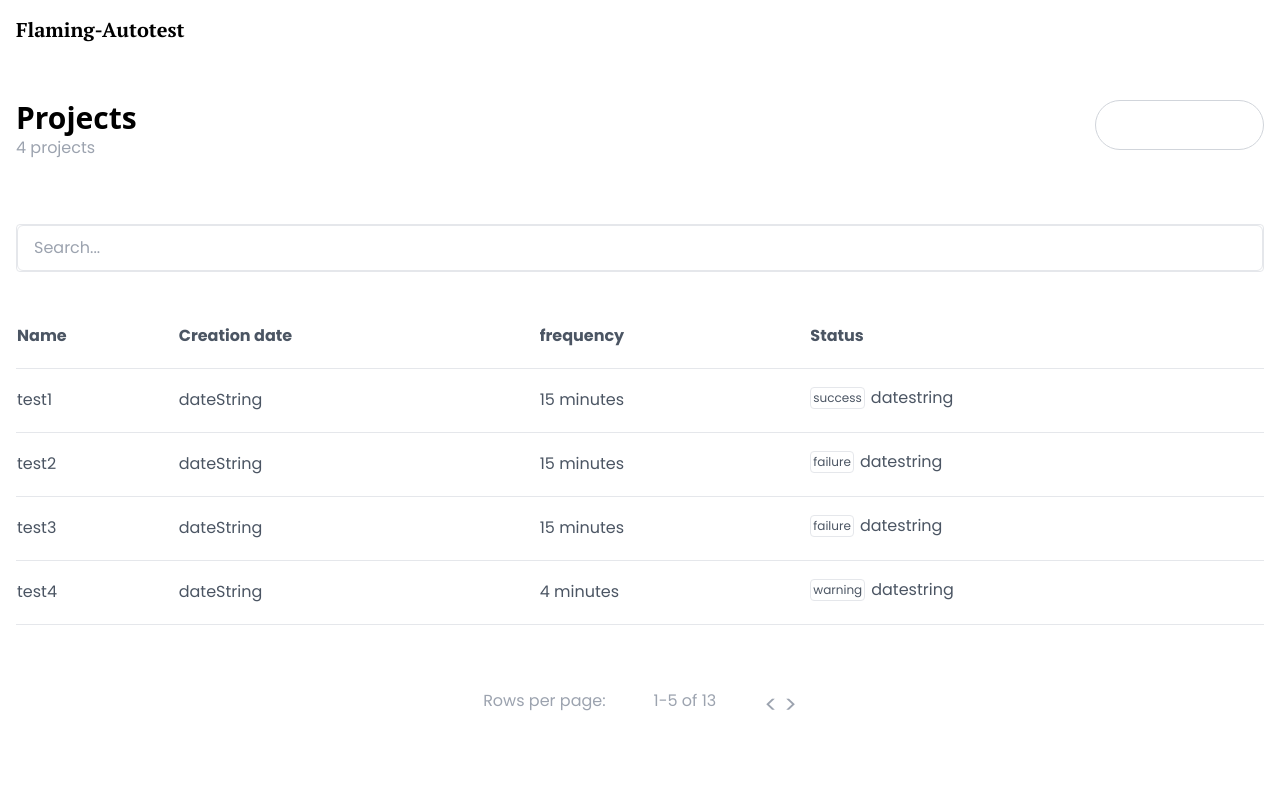
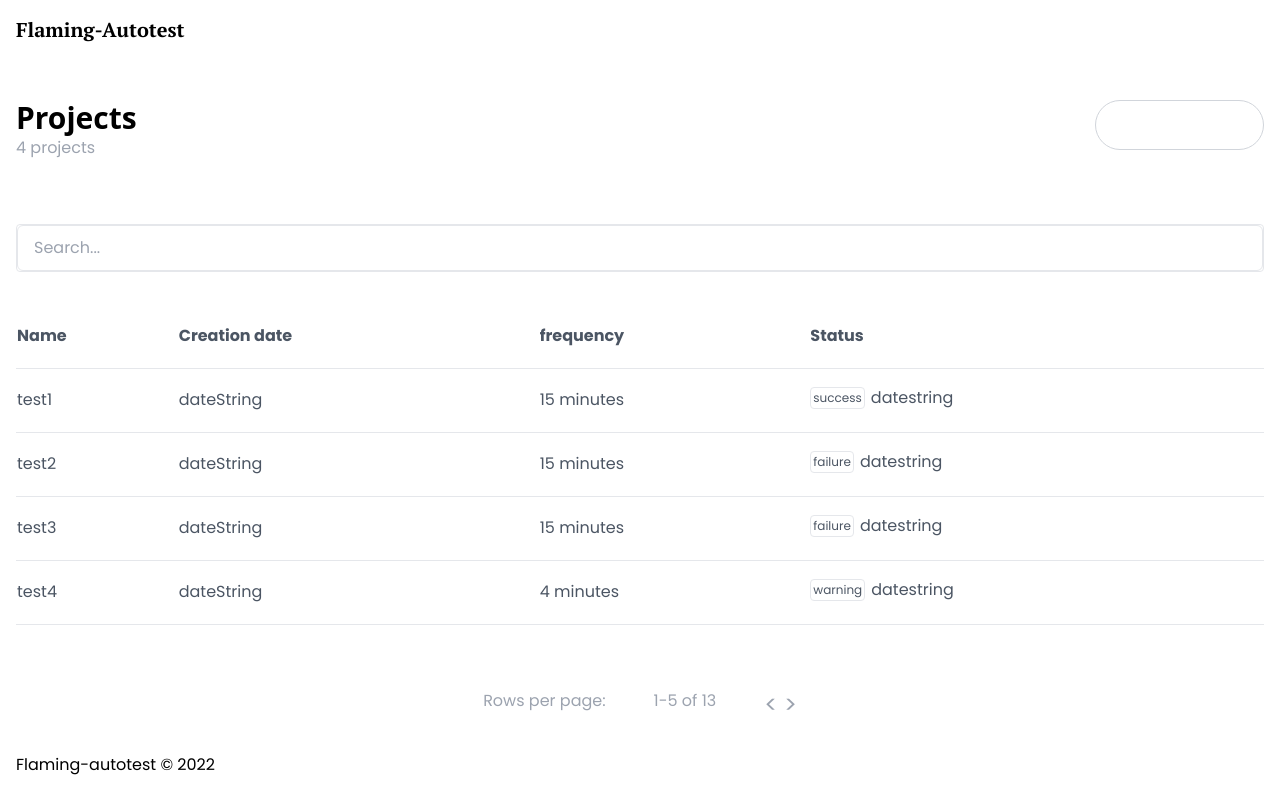
Before and after one commit to flamingautotest/front, a Next.js app: page /projects in a window 1280 px wide. Built offline with nearby package versions, Linux system fonts and the light colour scheme.

Commit message:
feat(footer): adding footer to projects pages

```diff
--- a/pages/projects/[projectId].js
+++ b/pages/projects/[projectId].js
@@ -1,8 +1,7 @@
 import { useState } from 'react'
-import { Modal } from '~/components'
+import { Modal, Footer } from '~/components'
 import Link from 'next/link'
 import { useRouter } from 'next/router'
-import { Modal } from '~/components'
 
 export default function ProjectDetail() {
     const router = useRouter()
@@ -100,6 +99,7 @@ export default function ProjectDetail() {
                 <p className='mr-12'>1-5 of 13</p>
                 <p className='text-2xl'>{'<   >'}</p>
             </div>
+            <Footer />
         </div>
     )
 }
--- a/pages/projects/index.js
+++ b/pages/projects/index.js
@@ -1,5 +1,5 @@
 import { useState, useContext, useEffect } from 'react'
-import { Button, Modal } from '~/components'
+import { Button, Modal, Footer } from '~/components'
 import Link from 'next/link'
 import { APIContext } from 'stores/APIStore'
 
@@ -79,6 +79,7 @@ export default function ProjectList() {
                 <p className='mr-12'>1-5 of 13</p>
                 <p className='text-2xl'>{'<   >'}</p>
             </div>
+            <Footer />
         </div>
     )
 }
```
